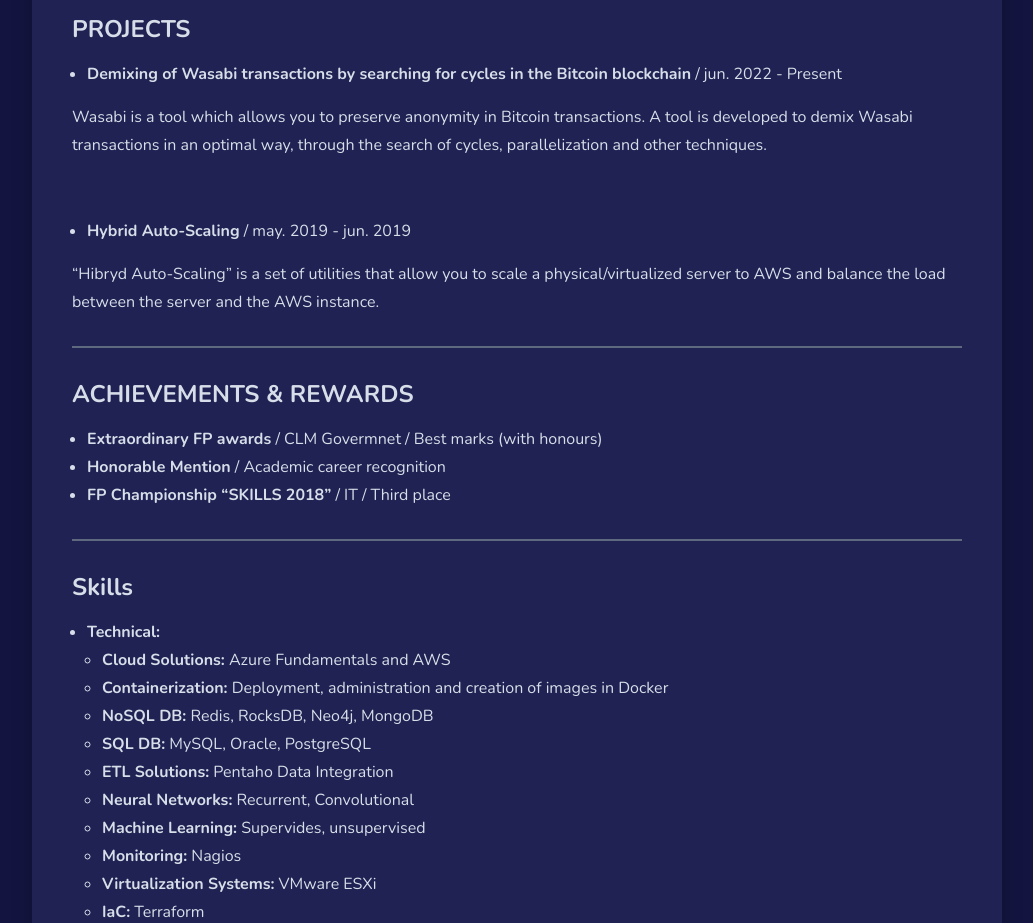
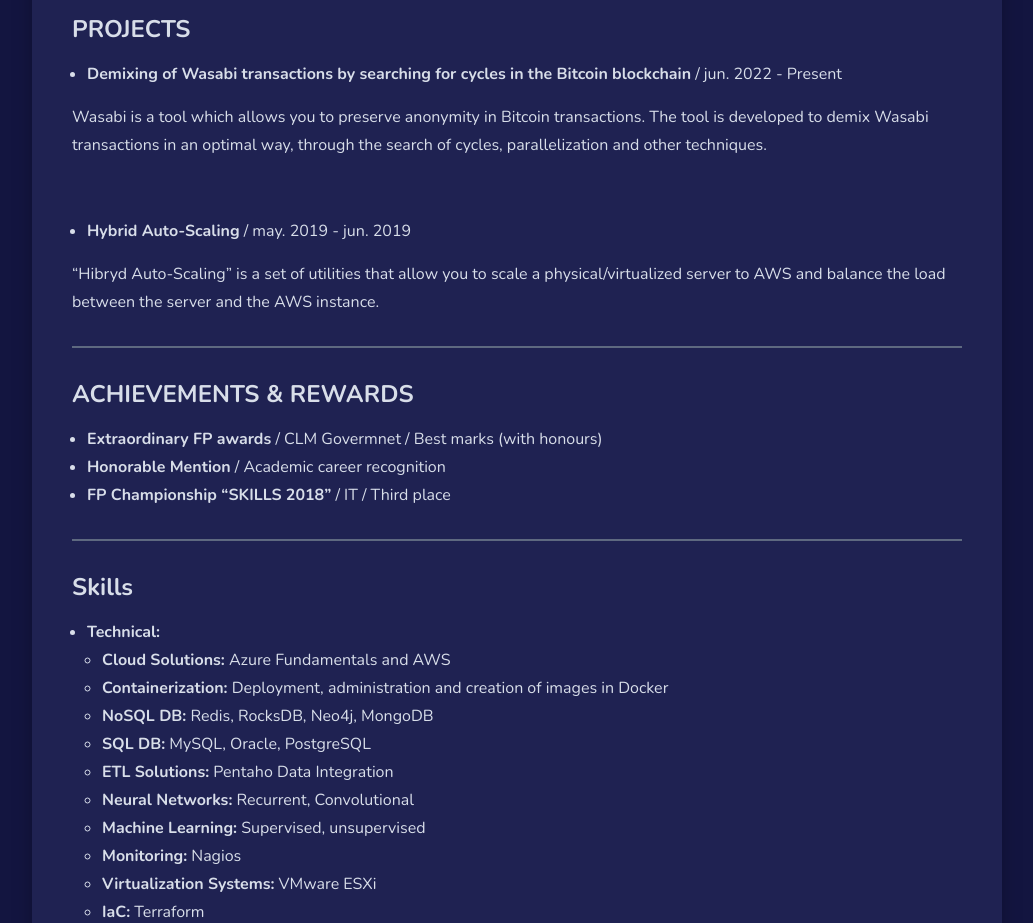
Before and after one commit to JavierPorron/javierporron.github.io, a Jekyll site: the page built from _pages/about.md, in a window 1280 px wide and 1400 px high, scrolled down 2331 px. Shown: the part 154-1077 px from the top of the window, without its empty margins (123-1156 px from the left). Built offline with Jekyll 4.4.1, drawn with Linux system fonts in a browser that asks for light colours; nearby versions of some CDN libraries.

Commit message:
About correction

```diff
--- a/_pages/about.md
+++ b/_pages/about.md
@@ -70,7 +70,7 @@ My name is Javier Porrón and I'm a computer engineer. There's not too much info
 ### PROJECTS
 * **Demixing of Wasabi transactions by searching for cycles in the Bitcoin blockchain** / jun. 2022 - Present
 
-Wasabi is a tool which allows you to preserve anonymity in Bitcoin transactions. A tool is developed to demix Wasabi transactions in an optimal way, through the search of cycles, parallelization and other techniques.
+Wasabi is a tool which allows you to preserve anonymity in Bitcoin transactions. The tool is developed to demix Wasabi transactions in an optimal way, through the search of cycles, parallelization and other techniques.
 
 &nbsp;
 * **Hybrid Auto-Scaling** / may. 2019 - jun. 2019
@@ -93,7 +93,7 @@ Wasabi is a tool which allows you to preserve anonymity in Bitcoin transactions.
     * **SQL DB:** MySQL, Oracle, PostgreSQL
     * **ETL Solutions:** Pentaho Data Integration
     * **Neural Networks:** Recurrent, Convolutional
-    * **Machine Learning:** Supervides, unsupervised
+    * **Machine Learning:** Supervised, unsupervised
     * **Monitoring:** Nagios
     * **Virtualization Systems:** VMware ESXi
     * **IaC:** Terraform
```
